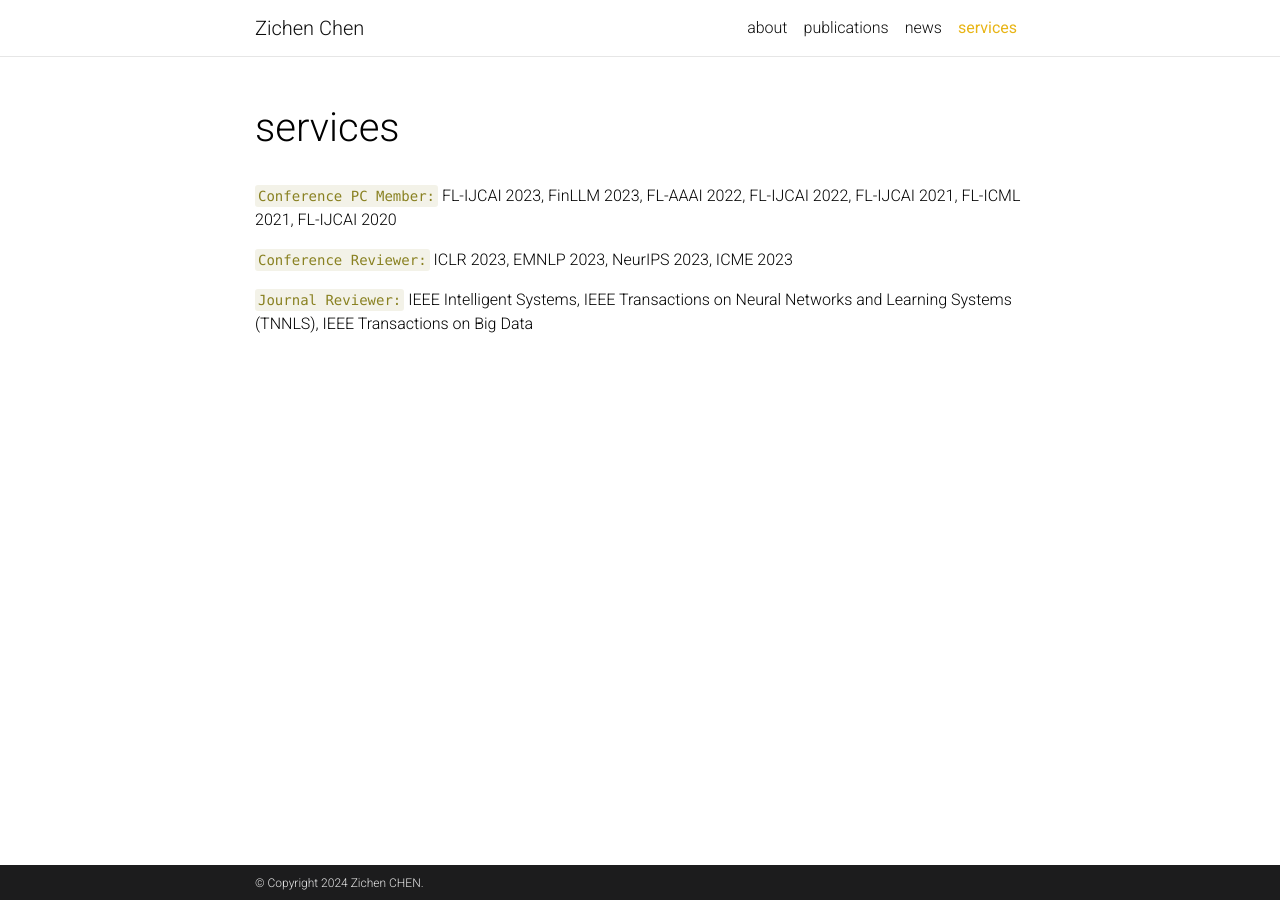
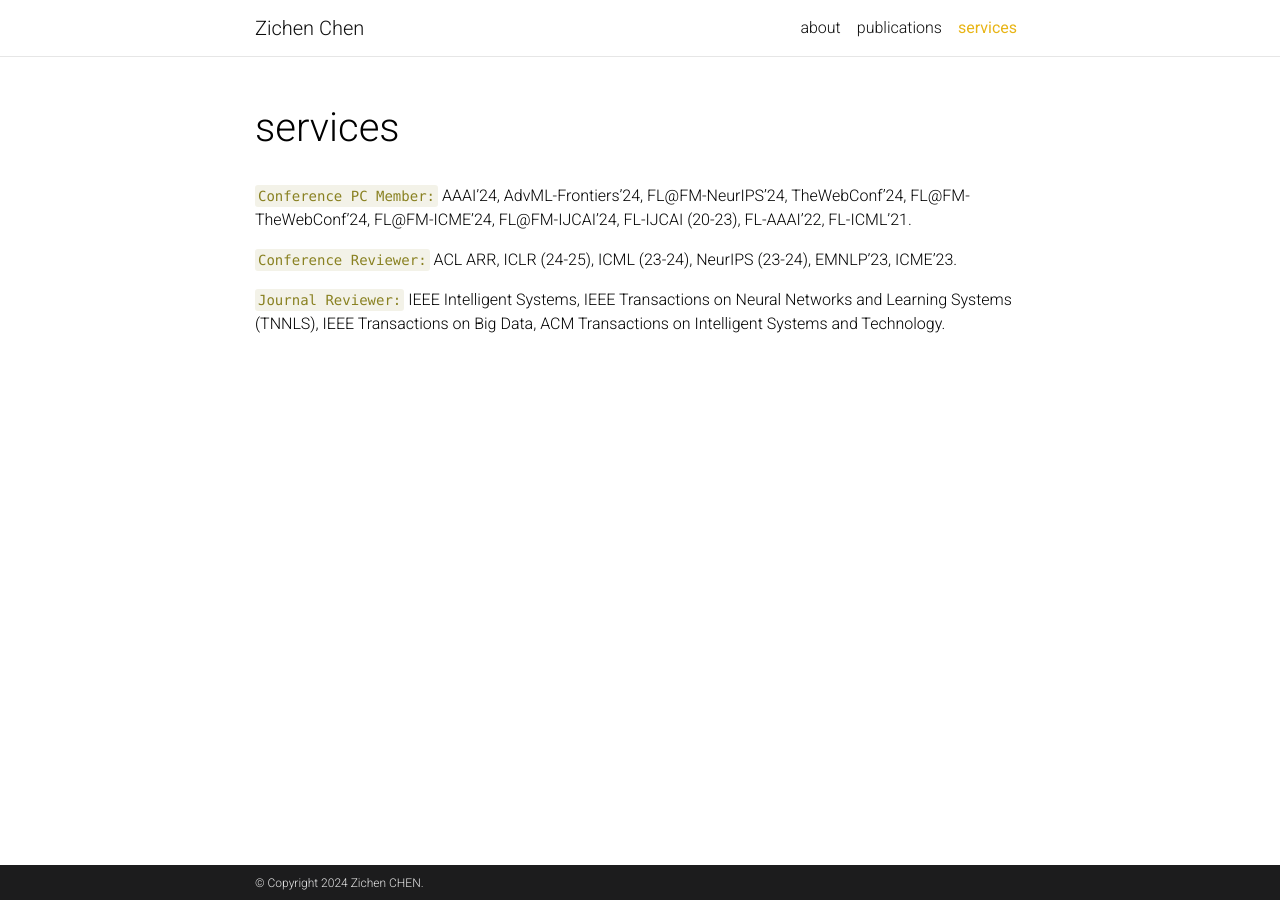
Before and after one commit to chen-zichen/chen-zichen.github.io, a Jekyll site: the page built from _pages/services.md, in a window 1280 px wide. Built offline with Jekyll 4.4.1, drawn with Linux system fonts in a browser that asks for light colours; comment, search, counter and statistics services are not loaded; a style sheet for code colours, icons or effects is not loaded.

Commit message:
update page

```diff
--- a/_pages/services.md
+++ b/_pages/services.md
@@ -8,10 +8,10 @@
 ---
 
 `Conference PC Member:`
-FL-IJCAI 2023, FinLLM 2023, FL-AAAI 2022, FL-IJCAI 2022, FL-IJCAI 2021, FL-ICML 2021, FL-IJCAI 2020
+AAAI'24, AdvML-Frontiers'24, FL@FM-NeurIPS'24, TheWebConf'24, FL@FM-TheWebConf'24, FL@FM-ICME'24, FL@FM-IJCAI'24, FL-IJCAI (20-23), FL-AAAI'22, FL-ICML'21.
 
 `Conference Reviewer:`
-ICLR 2023, EMNLP 2023, NeurIPS 2023, ICME 2023
+ACL ARR, ICLR (24-25), ICML (23-24), NeurIPS (23-24), EMNLP'23, ICME'23.
 
 `Journal Reviewer:`
-IEEE Intelligent Systems, IEEE Transactions on Neural Networks and Learning Systems (TNNLS), IEEE Transactions on Big Data
+IEEE Intelligent Systems, IEEE Transactions on Neural Networks and Learning Systems (TNNLS), IEEE Transactions on Big Data, ACM Transactions on Intelligent Systems and Technology.
```
Also changed, not shown: _bibliography/papers.bib (+25 -3 lines), _pages/about.md (+12 -2 lines), _pages/news.md (+1 -1 lines), _pages/publications.md (+1 -1 lines).
